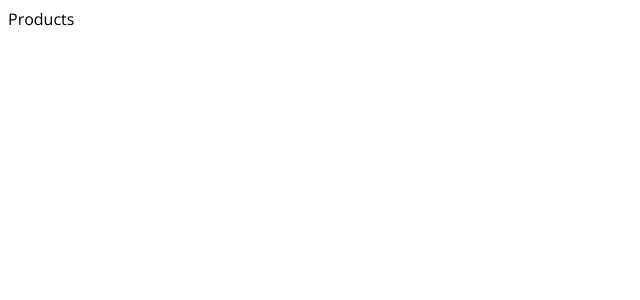
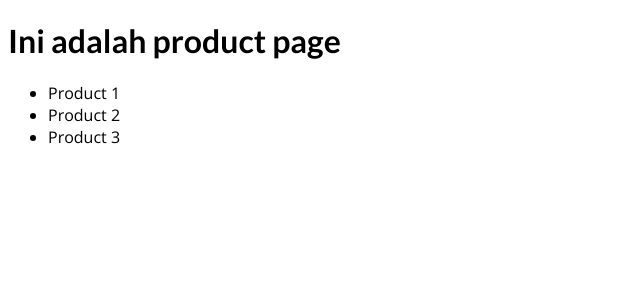
Before and after one commit to Al-gast/nextJs, a Next.js app: page /products in a window 1280 px wide. Shown: the top 300 px of the page, without its empty margins (0-640 px from the left). Built offline with nearby package versions, Linux system fonts and the light colour scheme.

Commit message:
get static props

```diff
--- /dev/null
+++ b/data/dummy.json
@@ -0,0 +1,7 @@
+{
+  "products": [
+    { "id": "p1", "title": "Product 1" },
+    { "id": "p2", "title": "Product 2" },
+    { "id": "p3", "title": "Product 3" }
+  ]
+}
--- a/src/pages/products/index.js
+++ b/src/pages/products/index.js
@@ -1,9 +1,29 @@
-import React from 'react'
+import fs from "fs/promises";
+import path from "path";
 
-function Products() {
+function Products(props) {
+  const { products } = props;
   return (
-    <div>Products</div>
-  )
+    <div>
+      <h1>Ini adalah product page</h1>
+      <ul>
+        {products.map((product) => (
+          <li key={product.id}>{product.title}</li>
+        ))}
+      </ul>
+    </div>
+  );
 }
 
-export default Products
+export async function getStaticProps() {
+  const filePath = path.join(process.cwd(), "data", "dummy.json");
+  const data = await fs.readFile(filePath);
+  const productData = JSON.parse(data);
+  return {
+    props: {
+      products: productData.products,
+    },
+  };
+}
+
+export default Products;
```
